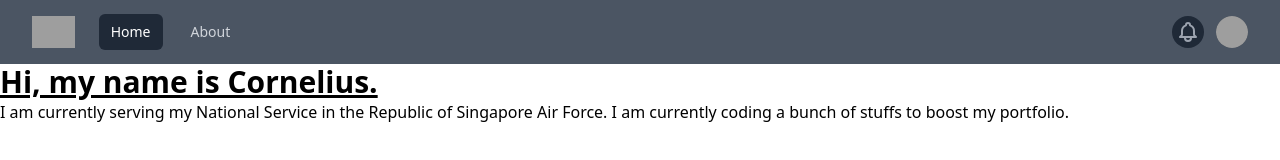
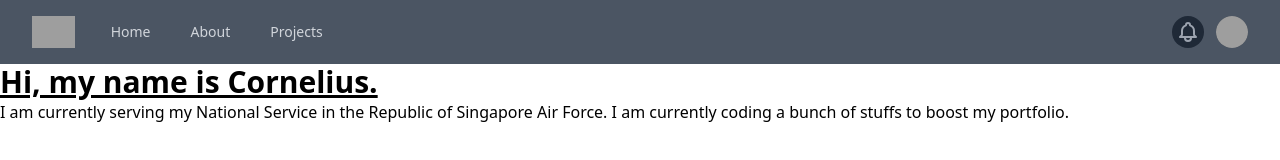
Before and after one commit to CorneliusAng/CorneliusAng.github.io, a Gatsby site: page / in a window 1280 px wide. Built offline with nearby package versions, Linux system fonts and the light colour scheme; Gatsby itself is replaced by a stand-in of ours; grey boxes are pictures that could not be loaded.

Commit message:
Update navbar.tsx
Remove current from navigation object
Add string type to classNames argument
Remove logic to highlight button onClick

```diff
--- a/src/components/navbar.tsx
+++ b/src/components/navbar.tsx
@@ -1,14 +1,15 @@
 import React, { Fragment } from "react";
 import { Disclosure, Menu, Transition } from "@headlessui/react";
 import { BellIcon, MenuIcon, XIcon } from "@heroicons/react/outline";
-import { Link } from 'gatsby';
+import { Link } from "gatsby";
 
 const navigation = [
-  { name: "Home", link: "/", current: true },
-  { name: "About", link: "/about", current: false },
+  { name: "Home", link: "/"},
+  { name: "About", link: "/about"},
+  { name: "Projects", link: "/projects"},
 ];
 
-function classNames(...classes) {
+function classNames(...classes: string) {
   return classes.filter(Boolean).join(" ");
 }
 
@@ -47,15 +48,8 @@ const Navbar = () => {
                   <div className="flex space-x-4">
                     {navigation.map((item) => (
                       <Link
-                        key={item.name}
                         to={item.link}
-                        className={classNames(
-                          item.current
-                            ? "bg-gray-800 text-white"
-                            : "text-gray-300 hover:bg-gray-700 hover:text-white",
-                          "px-3 py-2 rounded-md text-sm font-medium"
-                        )}
-                        aria-current={item.current ? "page" : undefined}
+                        className="text-gray-300 hover:bg-gray-700 hover:text-white px-3 py-2 rounded-md text-sm font-medium"
                       >
                         {item.name}
                       </Link>
@@ -146,14 +140,8 @@ const Navbar = () => {
                 <Disclosure.Button
                   key={item.name}
                   as="a"
-                  href={item.href}
-                  className={classNames(
-                    item.current
-                      ? "bg-gray-900 text-white"
-                      : "text-gray-300 hover:bg-gray-700 hover:text-white",
-                    "block px-3 py-2 rounded-md text-base font-medium"
-                  )}
-                  aria-current={item.current ? "page" : undefined}
+                  href={item.link}
+                  className="text-gray-300 hover:bg-gray-700 hover:text-white px-3 py-2 rounded-md text-sm font-medium"
                 >
                   {item.name}
                 </Disclosure.Button>
```
